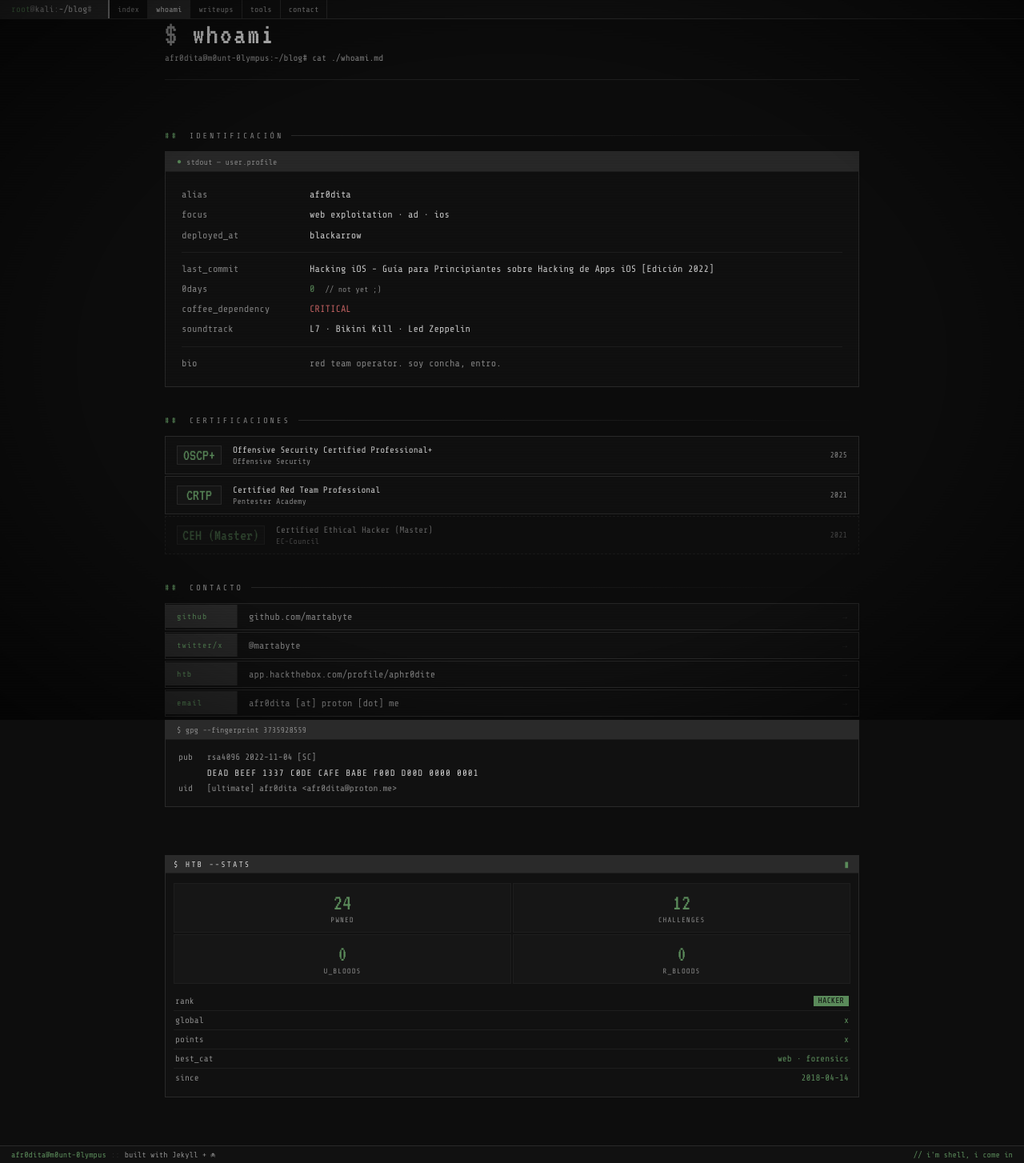
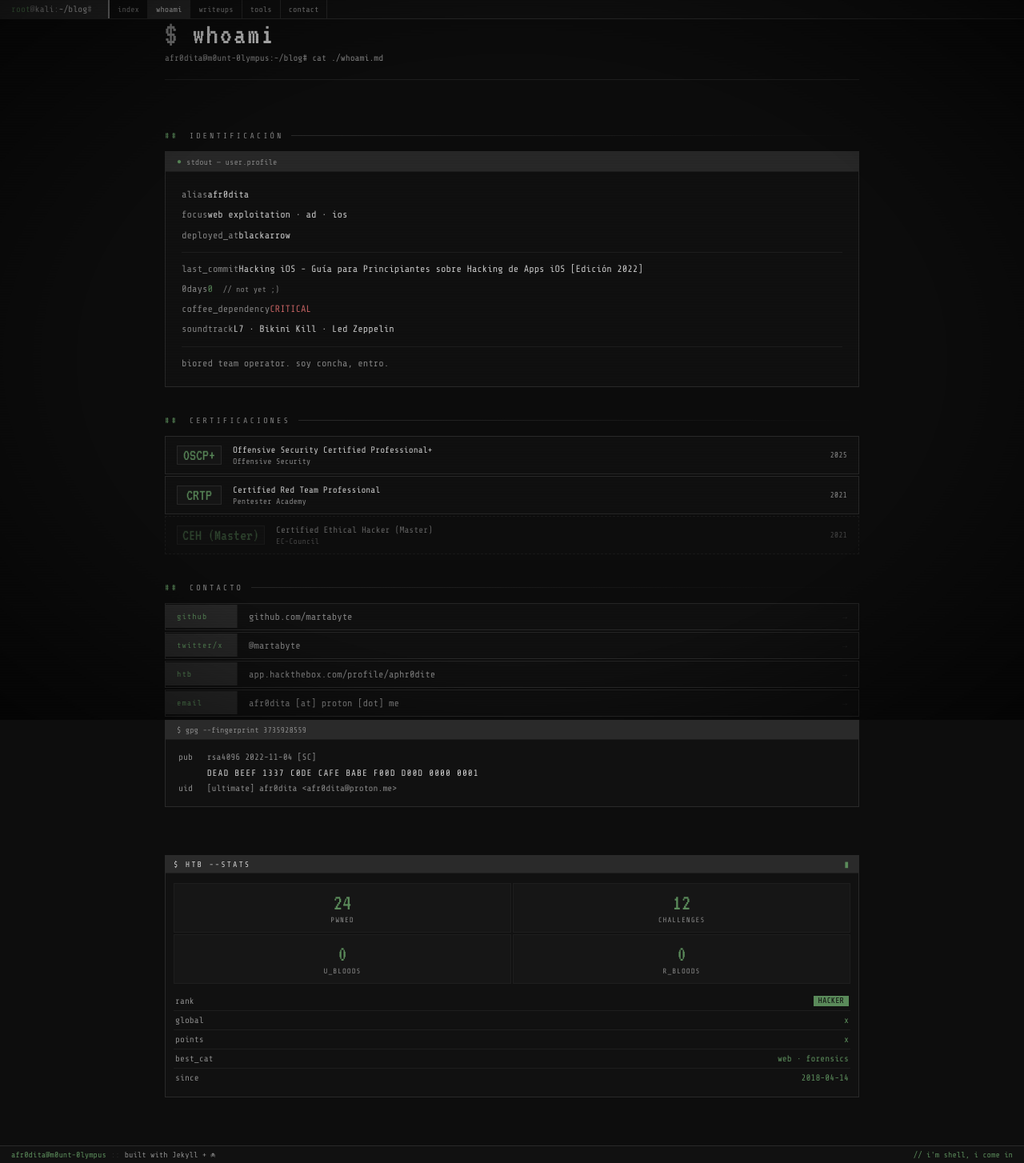
Before and after one commit to martabyte/martabyte.github.io, a Jekyll site: the page built from pages/whoami.md, in a window 1280 px wide. Shown: the whole page at 80% size. Built offline with Jekyll 4.4.1, drawn with Linux system fonts in a browser that asks for light colours.

Commit message:
update css

```diff
--- a/_sass/main.scss
+++ b/_sass/main.scss
@@ -747,6 +747,7 @@
     grid-template-columns: 1fr !important;
     padding: 0 16px 60px !important;
     gap: 24px !important;
+    overflow-x: hidden;
   }
 
   /* breadcrumb ocupa toda la fila */
@@ -786,4 +787,28 @@
 
   /* contact centrada */
   .contact-page { padding: 20px 16px !important; }
+
+  .prose pre {
+    overflow-x: auto;
+    max-width: 100%;
+  }
+
+  .prose code {
+    word-break: break-all;
+  }
+
+  .bio-body,
+  .bio-k {
+    min-width: unset !important;
+    word-break: break-word;
+  }
+
+  .timeline {
+    overflow-x: auto;
+  }
+
+  .htb-details,
+  .htb-row {
+    overflow-x: hidden;
+  }
 }
```
